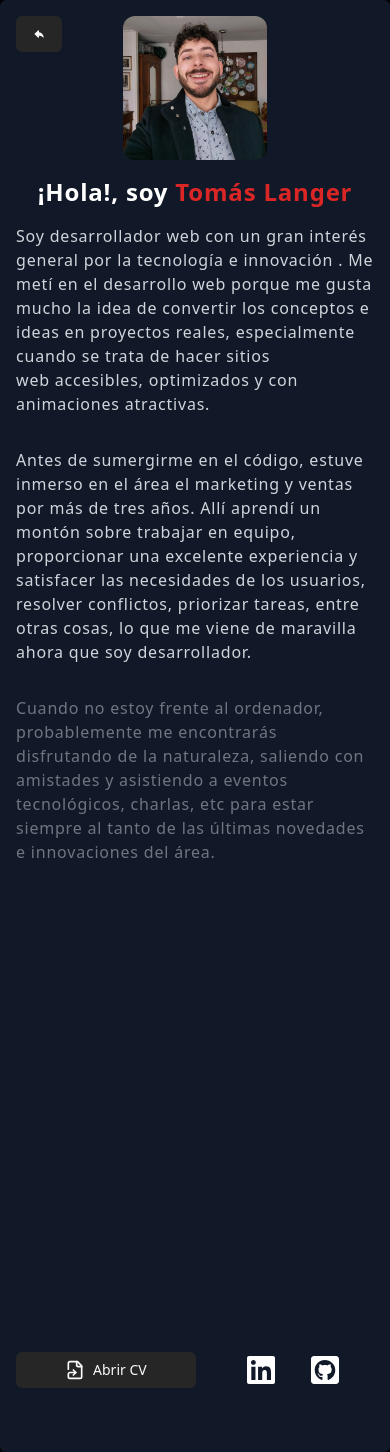
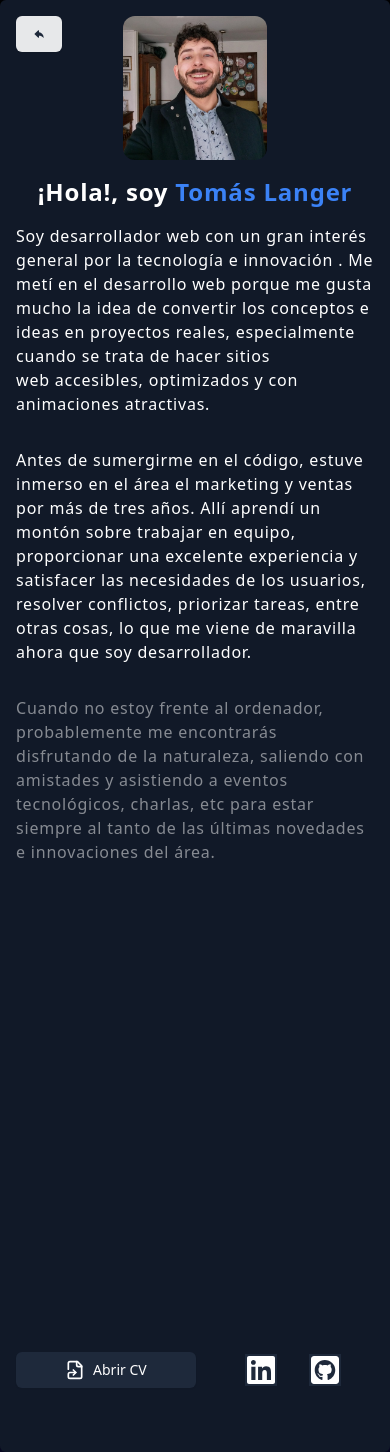
Before and after one commit to tomasild/portfolio-vercel, a React (Vite) app: page /aboutOpen in a window 390 px wide. Built offline with nearby package versions, Linux system fonts and the light colour scheme.

Commit message:
change colores y temas, claro y oscuro

```diff
--- a/src/components/demo/About.jsx
+++ b/src/components/demo/About.jsx
@@ -12,7 +12,7 @@ function About() {
           className="rounded-xl w-36 h-auto lg:w-28 mb-4"
         />
         <h1 className="text-2xl font-semibold">Hola, soy <span className="font-bold text-primary">Tomás</span></h1>
-        <p className="text-sm leading-relaxed">
+        <p className="text-sm leading-relaxed font-semibold dark:font-normal">
           Desarrollador web de Valparaíso, Chile. Tengo 6 meses de experiencia
           como Frontend Developer, actualmente especializandome en accesibilidad
           e interesado en el desarrollo mobile y Three.js.
--- a/src/components/demo/ContactForm.jsx
+++ b/src/components/demo/ContactForm.jsx
@@ -94,7 +94,7 @@ function ContactForm() {
       </div>
 
       <div className="flex justify-between">
-        <Button variant="primary" className="w-full mt-2 py-4 bg-secondary hover:bg-primary" type="submit" disabled={isLoading}>
+        <Button variant="secondary" className="w-full mt-2 py-4 bg-accent text-white hover:bg-primary dark:bg-secondary dark:hover:bg-primary" type="submit" disabled={isLoading}>
         {isLoading ? <Loader2 className="h-4 w-4 mr-2 animate-spin font-bold" /> : <Mail className="h-4 w-4 mr-2 font-bold" />}
           {isLoading ? "Enviando..." : "Enviar"}
         </Button>
--- a/src/components/demo/ExpAndProjects.jsx
+++ b/src/components/demo/ExpAndProjects.jsx
@@ -81,8 +81,8 @@ export function ExpAndProjects() {
           </CarouselItem>
         ))}
       </CarouselContent>
-      <CarouselPrevious className="bg-secondary hover:bg-primary rounded-md" />
-      <CarouselNext className="bg-secondary hover:bg-primary rounded-md" />
+      <CarouselPrevious className="bg-secondary hover:bg-primary rounded-md hover:text-background dark:hover:text-white" />
+      <CarouselNext className="bg-secondary hover:bg-primary rounded-md hover:text-background dark:hover:text-white" />
     </Carousel>
   );
 }
--- a/src/components/demo/Formacion.jsx
+++ b/src/components/demo/Formacion.jsx
@@ -15,9 +15,9 @@ const FormacionItem = ({ icon, title, description, details }) => (
       {icon}
     </div>
     <div className="flex-grow pl-4 text-sm">
-      <h2 className="font-semibold mb-1 tracking-wider">{title}</h2>
-      <p className="">{description}</p>
-      <span className="text-sm text-primary leading-loose font-semibold">{details}</span>
+      <h2 className="font-bold dark:font-semibold mb-1 tracking-wider">{title}</h2>
+      <p className="font-semibold dark:font-normal">{description}</p>
+      <span className="text-primary leading-loose font-bold dark:font-semibold">{details}</span>
     </div>
   </div>
 );
--- a/src/components/demo/SkillsAccordion.jsx
+++ b/src/components/demo/SkillsAccordion.jsx
@@ -105,7 +105,7 @@ export function SkillsAccordion() {
                 <div><ul className="flex flex-wrap gap-2 justify-start">
                 {skill.content.map((item, idx) => (
                   <li key={idx}>
-                    <Badge variant="destructive" className="bg-primary">
+                    <Badge variant="destructive" className="bg-primary tracking-wide">
                       {item}
                     </Badge>
                   </li>
@@ -121,7 +121,7 @@ export function SkillsAccordion() {
                   <ul className="flex flex-wrap gap-2 justify-start my-2">
                     {skill.actual.map((item, idx) => (
                       <li key={idx}>
-                        <Badge variant="secondary" className="bg-secondary">
+                        <Badge variant="outline" className="bg-secondary tracking-wide border-2 border-black dark:border-white dark:border dark:font-bold">
                           {item}
                         </Badge>
                       </li>
--- a/src/components/demo/ThemeToggle.jsx
+++ b/src/components/demo/ThemeToggle.jsx
@@ -1,4 +1,5 @@
 import React from "react";
+import { IoIosSunny, IoIosMoon } from "react-icons/io";
 import { useTheme } from "../ThemeProvider"; // Ajusta la ruta según la estructura de tus archivos.
 
 const ThemeToggle = () => {
@@ -15,9 +16,14 @@ const ThemeToggle = () => {
 
   return (
     <button
-      className="cursor-pointer bg-primary px-4 py-2"
+      className="cursor-pointer bg-primary px-4 py-2 flex items-center"
       onClick={toggleTheme}
     >
+      {theme === "light" ? (
+        <IoIosMoon size={20} className="mr-2" />
+      ) : (
+        <IoIosSunny size={20} className="mr-2" />
+      )}
       Toggle Theme
     </button>
   );
--- a/src/components/pages/AboutOpen.jsx
+++ b/src/components/pages/AboutOpen.jsx
@@ -27,12 +27,12 @@ function AboutOpen() {
   ];
 
   return (
-    <main className="text-gray-300 w-full md:w-1/2 lg:w-1/3 flex flex-col mx-auto h-auto lg:h-[calc(100vh-2rem)] scrollbar-hide lg:overflow-auto lg:scrollbar-default pb-12 bg-custom_bg bg-opacity-40 hover:bg-opacity-90 lg:border border-white border-opacity-30 hover:border-opacity-70 transition duration-500 ease-in-out rounded-md my-0 lg:my-4">
+    <main className="text-gray-300 w-full md:w-1/2 lg:w-1/3 flex flex-col mx-auto h-auto lg:h-[calc(100vh-2rem)] scrollbar-hide lg:overflow-auto lg:scrollbar-default pb-12 bg-background dark:bg-custom_bg bg-opacity-40 hover:bg-opacity-90 lg:border border-white border-opacity-30 hover:border-opacity-70 transition duration-500 ease-in-out rounded-md my-0 lg:my-4">
       <Button
         variant="secondary"
         onClick={() => navigate(-1)}
         aria-label="Volver atrás"
-        className="fixed top-0 left-0 m-4 z-50 hover:bg-primary"
+        className="fixed top-0 left-0 m-4 z-50 text-accent bg-white bg-opacity-90 hover:bg-primary hover:text-white"
       >
         <TiArrowBack className="text-md md:text-lg lg:text-xl" />
       </Button>
@@ -42,15 +42,15 @@ function AboutOpen() {
           alt="Tomás Langer posando"
           className="rounded-xl w-36 h-auto lg:w-28 mb-4"
         />
-        <h1 className="text-white text-2xl font-semibold">¡Hola!, soy <span className="font-bold text-primary">Tomás Langer</span></h1>
-        <p className="text-md text-gray-300 py-4">
+        <h1 className="text-black dark:text-white text-2xl font-semibold">¡Hola!, soy <span className="font-bold text-primary">Tomás Langer</span></h1>
+        <p className="text-md font-medium dark:font-normal text-black dark:text-white py-4">
           Soy desarrollador web con un gran interés general por la tecnología e
           innovación . Me metí en el desarrollo web porque me gusta mucho la
           idea de convertir los conceptos e ideas en proyectos reales,
           especialmente cuando se trata de hacer sitios web accesibles,
           optimizados y con animaciones atractivas.
         </p>
-        <p className="text-md text-gray-300 py-4 scroll-reveal">
+        <p className="text-md font-medium dark:font-normal text-black dark:text-white py-4 scroll-reveal">
           Antes de sumergirme en el código, estuve inmerso en el área el
           marketing y ventas por más de tres años. Allí aprendí un montón sobre
           trabajar en equipo, proporcionar una excelente experiencia y
@@ -58,7 +58,7 @@ function AboutOpen() {
           priorizar tareas, entre otras cosas, lo que me viene de maravilla
           ahora que soy desarrollador.
         </p>
-        <p className="text-md text-gray-300 py-4 scroll-reveal">
+        <p className="text-md font-medium dark:font-normal text-black dark:text-white py-4 scroll-reveal">
           Cuando no estoy frente al ordenador, probablemente me encontrarás
           disfrutando de la naturaleza, saliendo con amistades y asistiendo a
           eventos tecnológicos, charlas, etc para estar siempre al tanto de las
@@ -68,14 +68,14 @@ function AboutOpen() {
           {badges.map((badge, index) => (
             <div
               key={index}
-              className="text-center w-20 md:w-24 lg:w-32 text-3xl lg:text-4xl flex justify-start flex-col items-center mx-auto"
+              className="text-center w-20 md:w-24 lg:w-32 text-3xl lg:text-4xl flex justify-start flex-col items-center mx-auto font-medium dark:font-normal text-black dark:text-white"
             >
               {badge.icon}
               <div className="text-xs pt-2">{badge.title}</div>
             </div>
           ))}
         </div>
-        <p className="text-md text-gray-300 py-4 scroll-reveal">
+        <p className="text-md font-medium dark:font-normal text-black dark:text-white py-4 scroll-reveal">
           En pocas palabras, me gusta combinar mi trabajo en desarrollo web con
           mis intereses personales. Busco constantemente aprender y mejorar,
           manteniendo un ambiente relajado y divertido tanto en lo profesional
@@ -83,7 +83,7 @@ function AboutOpen() {
         </p>
       </div>
       <div className="flex space-x-4 p-4 text-white pt-12 ">
-        <Button variant="secondary"  className="flex w-full hover:bg-primary"><LuFileSymlink className="mr-2 w-5 h-5 font-bold"/> Abrir CV</Button>
+        <Button variant="secondary"  className="flex w-full text-white  bg-accent hover:bg-primary"><LuFileSymlink className="mr-2 w-5 h-5 font-bold"/> Abrir CV</Button>
         <div className="flex justify-evenly w-full items-center">
           <a
             href="https://www.linkedin.com/in/tomaslangerduran/"
@@ -91,7 +91,7 @@ function AboutOpen() {
             rel="noopener noreferrer"
             aria-label="LinkedIn"
           >
-            <FaLinkedin size="32px" className="cursor-pointer text-white hover:text-gray-500"/>
+            <FaLinkedin size="32px" className="cursor-pointer bg-accent hover:text-accent hover:bg-white dark:text-white dark:hover:text-accent"/>
           </a>
           <a
             href="https://github.com/tomasild"
@@ -99,7 +99,7 @@ function AboutOpen() {
             rel="noopener noreferrer"
             aria-label="GitHub"
           >
-            <FaGithubSquare size="32px" className="cursor-pointer text-white hover:text-gray-500"/>
+            <FaGithubSquare size="32px" className="cursor-pointer bg-accent hover:text-accent hover:bg-white dark:text-white dark:hover:text-accent"/>
           </a>
         </div>
       </div>
--- a/src/index.css
+++ b/src/index.css
@@ -3,60 +3,61 @@
 @tailwind utilities;
 
 body, bg_mobile {
-  background: radial-gradient(ellipse at bottom, #0a131d 0%, #000000 100%);
+  background: radial-gradient(ellipse at bottom, #191970 0%, #000000 100%);
   background-position: center;
   background-size: cover;
 }
 
 @layer base {
   :root {
-    --background: 0 0% 100%;
-    --foreground: 0 0% 3.9%;
+    --background: 48, 100%, 93.14%;
+    --foreground: 222.2 84% 4.9%;
     --card: 0 0% 100%;
-    --card-foreground: 0 0% 3.9%;
+    --card-foreground: 222.2 84% 4.9%;
     --popover: 0 0% 100%;
-    --popover-foreground: 0 0% 3.9%;
-    --primary: 0 72.2% 50.6%;
-    --primary-foreground: 0 85.7% 97.3%;
-    --secondary: 0 0% 96.1%;
-    --secondary-foreground: 0 0% 9%;
-    --muted: 0 0% 96.1%;
-    --muted-foreground: 0 0% 45.1%;
-    --accent: 0 0% 96.1%;
-    --accent-foreground: 0 0% 9%;
+    --popover-foreground: 222.2 84% 4.9%;
+    --primary: 225, 72.73%, 56.86%;
+    --primary-foreground: 210 40% 98%;
+    --secondary: 210 40% 96.1%;
+    --secondary-foreground: 222.2 47.4% 11.2%;
+    --muted: 210 40% 96.1%;
+    --muted-foreground: 215.4 16.3% 46.9%;
+    --accent: 0, 0%, 20%;
+    --accent-foreground: 222.2 47.4% 11.2%;
     --destructive: 0 84.2% 60.2%;
-    --destructive-foreground: 0 0% 98%;
-    --border: 0 0% 89.8%;
-    --input: 0 0% 89.8%;
-    --ring: 0 72.2% 50.6%;
+    --destructive-foreground: 210 40% 98%;
+    --border: 214.3 31.8% 91.4%;
+    --input: 214.3 31.8% 91.4%;
+    --ring: 221.2 83.2% 53.3%;
     --radius: 0.5rem;
+
     --scrollbar-width: 8px;
-    --scrollbar-track-color: rgba(0, 0, 0, 0);
-    --scrollbar-thumb-color: rgba(255, 255, 255, .7);
+    --scrollbar-track-color: rgba(255, 255, 255, 1);
+    --scrollbar-thumb-color: #333333;
     --scrollbar-thumb-hover-color: rgba(255, 255, 255, 1);
     --shooting-time: 3000ms;
   }
 
   .dark {
-    --background: 0 0% 3.9%;
-    --foreground: 0 0% 98%;
-    --card: 0 0% 3.9%;
-    --card-foreground: 0 0% 98%;
-    --popover: 0 0% 3.9%;
-    --popover-foreground: 0 0% 98%;
-    --primary: 0 72.2% 50.6%;
-    --primary-foreground: 0 85.7% 97.3%;
-    --secondary: 0 0% 14.9%;
-    --secondary-foreground: 0 0% 98%;
-    --muted: 0 0% 14.9%;
-    --muted-foreground: 0 0% 63.9%;
-    --accent: 0 0% 14.9%;
-    --accent-foreground: 0 0% 98%;
+    --background: 222.2 84% 4.9%;
+    --foreground: 210 40% 98%;
+    --card: 222.2 84% 4.9%;
+    --card-foreground: 210 40% 98%;
+    --popover: 222.2 84% 4.9%;
+    --popover-foreground: 210 40% 98%;
+    --primary: 217.2 91.2% 59.8%;
+    --primary-foreground: 222.2 47.4% 11.2%;
+    --secondary: 217.2 32.6% 17.5%;
+    --secondary-foreground: 210 40% 98%;
+    --muted: 217.2 32.6% 17.5%;
+    --muted-foreground: 215 20.2% 65.1%;
+    --accent: 217.2 32.6% 17.5%;
+    --accent-foreground: 210 40% 98%;
     --destructive: 0 62.8% 30.6%;
-    --destructive-foreground: 0 0% 98%;
-    --border: 0 0% 14.9%;
-    --input: 0 0% 14.9%;
-    --ring: 0 72.2% 50.6%;
+    --destructive-foreground: 210 40% 98%;
+    --border: 217.2 32.6% 17.5%;
+    --input: 217.2 32.6% 17.5%;
+    --ring: 224.3 76.3% 48%;
     --scrollbar-width: 8px;
     --scrollbar-track-color: rgba(0, 0, 0, 0);
     --scrollbar-thumb-color: rgba(255, 255, 255, .7);
```
Also changed, not shown: src/App.jsx (+9 -9 lines), src/components/pages/ProjectOpen.jsx (+8 -8 lines).
